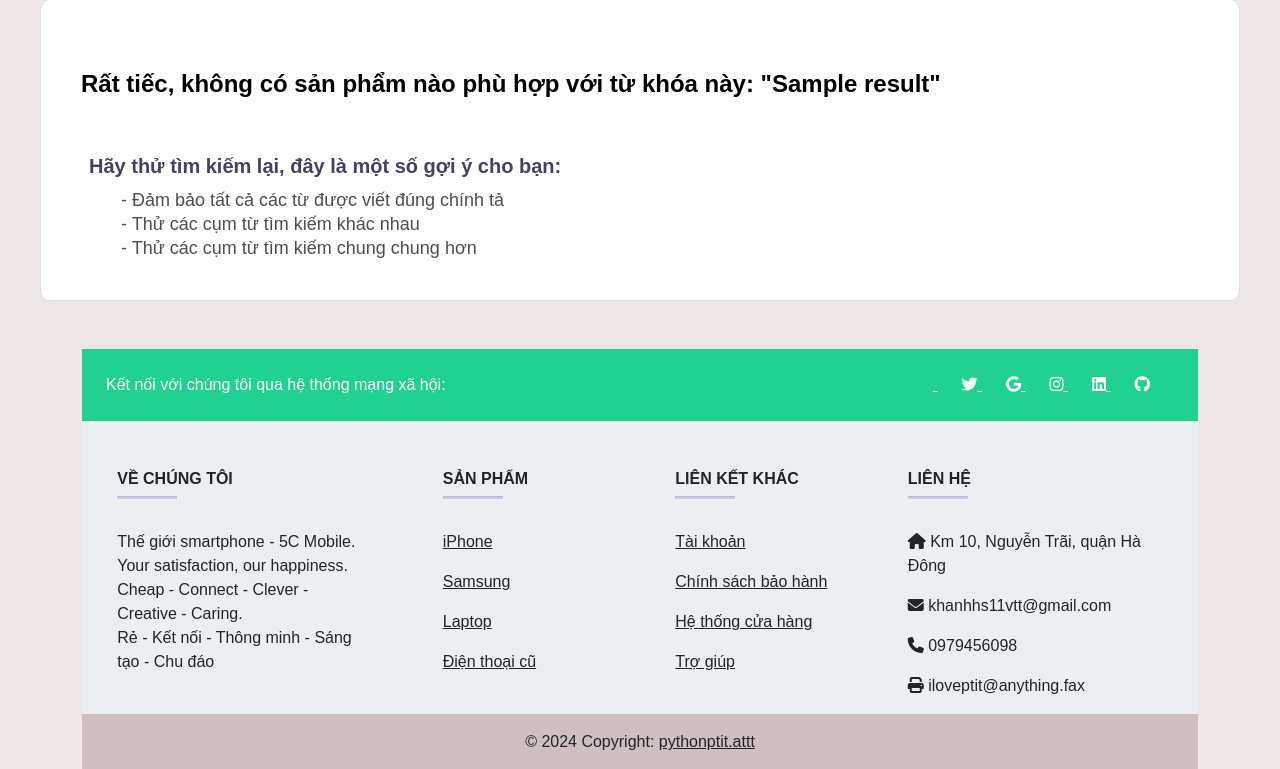
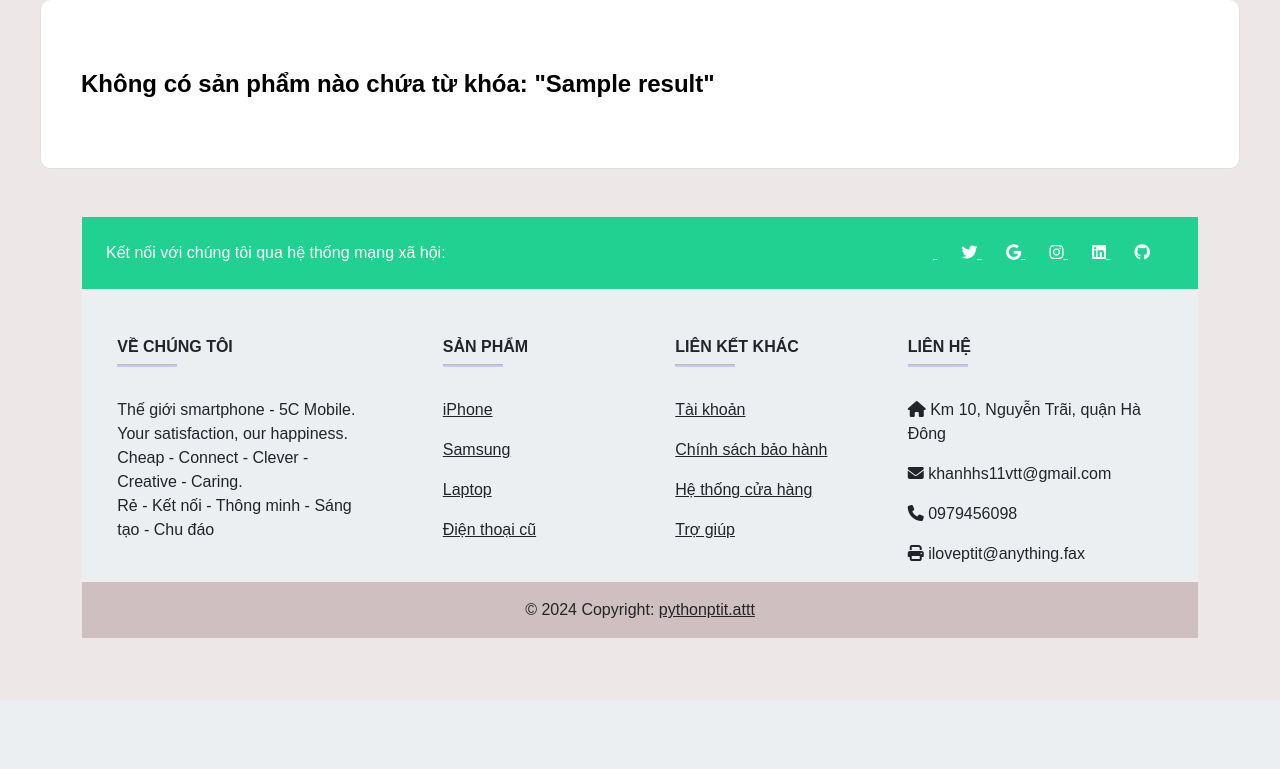
Before and after one commit to username1811/webphonezip, a Django app: template webphonezip/app/templates/app/search.html in a window 1280 px wide. Shown: the part 100-869 px from the top of the page. After the commit the page ends 738 px from the top, so only its background shows below. Run offline with Django 4.2, Linux system fonts and the light colour scheme; data comes from the database, SQL or seed files in the repository; the template is opened without the code that fills it: values that come from a table or form of the project are taken from there, most other values are stand-ins (such as "Sample title", 1, 10 or a date in 2020); some libraries are stand-ins or nearby versions; some web fonts are replaced.

Commit message:
fix search exception

```diff
--- a/webphonezip/app/templates/app/search.html
+++ b/webphonezip/app/templates/app/search.html
@@ -31,14 +31,7 @@
 
         {% else %}
             <div class="wrapper grid">
-                <h1 class="search_header">Rất tiếc, không có sản phẩm nào phù hợp với từ khóa này: "{{result}}"</h1>
-                <h2 class="sub_search_header">Hãy thử tìm kiếm lại, đây là một số gợi ý cho bạn:</h2>
-
-                <ul class="list_suggest">
-                    <li>- Đảm bảo tất cả các từ được viết đúng chính tả</li>
-                    <li>- Thử các cụm từ tìm kiếm khác nhau</li>
-                    <li>- Thử các cụm từ tìm kiếm chung chung hơn</li>
-                </ul>
+                <h1 class="search_header">Không có sản phẩm nào chứa từ khóa: "{{result}}"</h1>
             </div>
         {% endif %}
     </div>
```
